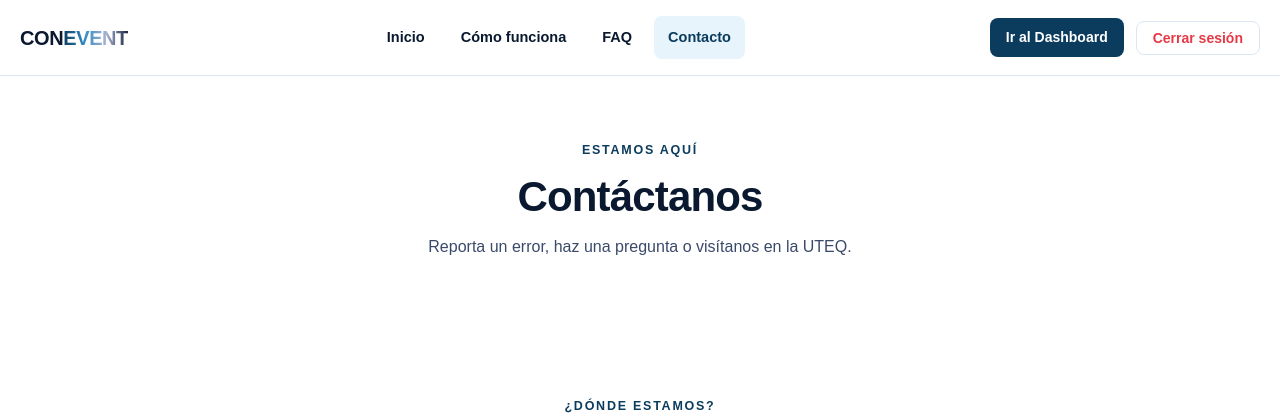
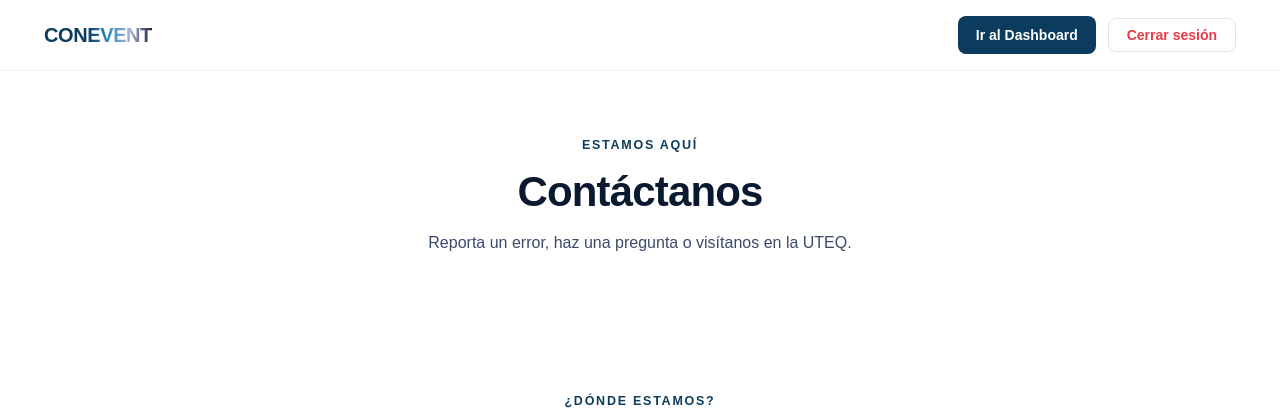
Before and after one commit to LuisRGA18/conevent, a Django app: page /contacto/ in a window 1280 px wide. Shown: the top 420 px of the page. Run offline with Django 5.2, Linux system fonts and the light colour scheme; the visitor is signed in with stand-in values (Sample User, id 1); parts of the project's set-up code (start-up, migrations or seed data) failed here and were passed over; some libraries are stand-ins or nearby versions.

Commit message:
style(templates): ocultar enlaces publicos y redirigir logo al portal de eventos para usuarios autenticados

```diff
--- a/templates/landing_base.html
+++ b/templates/landing_base.html
@@ -399,7 +399,7 @@ footer{ background: var(--black-soft); color: var(--gray-300); padding: 70px 0 3
   .footer-top{ grid-template-columns: 1fr 1fr; }
 }
 @media (max-width: 720px){
-  .nav-menu, .nav-links, .nav-right .btn, .nav-actions .btn-dashboard, .nav-actions form, .nav-actions .btn-login, .nav-actions .btn-register{ display:none; }
+  .nav-menu, .nav-links, .nav-right .btn, .nav-actions .btn-login, .nav-actions .btn-register{ display:none; }
   .lang-badge{ display:none; }
   .nav-toggle{ display:flex; }
   .nav-menu-mobile{
@@ -580,67 +580,65 @@ footer{ background: var(--black-soft); color: var(--gray-300); padding: 70px 0 3
 <button id="btn-top" onclick="window.scrollTo({top:0,behavior:'smooth'})" aria-label="Volver arriba">↑</button>
 
 <!-- HEADER — igual en todas las páginas -->
-<header>
+<header class="navbar" style="position: sticky; top:0; z-index:100; background: #ffffff; border-bottom: 1px solid #eef2f6;">
   <input type="checkbox" id="nav-toggle" class="nav-toggle-input">
-  <div class="container nav">
-    <a href="{% url 'landing' %}" class="logo">CON<span>EVENT</span></a>
+  <div class="container nav" style="display: flex; justify-content: space-between; align-items: center; padding: 16px 24px;">
 
-    <!-- Enlaces de navegación principales -->
-    <div class="nav-links nav-menu" aria-label="Navegación principal">
-      <a href="{% url 'landing' %}" class="nav-link {% block nav_home %}{% endblock %}">Inicio</a>
-      <a href="{% url 'landing_funciona' %}" class="nav-link {% block nav_funciona %}{% endblock %}">Cómo funciona</a>
-      <a href="{% url 'landing_faq' %}" class="nav-link {% block nav_faq %}{% endblock %}">FAQ</a>
-      <a href="{% url 'landing_contacto' %}" class="nav-link {% block nav_contacto %}{% endblock %}">Contacto</a>
+    <!-- LOGO -->
+    <div class="nav-brand">
+      <a href="{% if request.user.is_authenticated %}{% url 'eventos_portal' %}{% else %}{% url 'landing' %}{% endif %}" class="logo" style="text-decoration: none; font-weight: 800; font-size: 20px; color: #0b3c5d;">
+        CON<span>EVENT</span>
+      </a>
     </div>
 
-    <!-- Bloque de acciones / Estado de Sesión -->
+    <!-- ENLACES INFORMATIVOS (SOLO VISIBLES SI NO HA INICIADO SESIÓN) -->
+    {% if not request.user.is_authenticated %}
+    <div class="nav-links nav-menu" aria-label="Navegación principal" style="display: flex; gap: 24px;">
+      <a href="{% url 'landing' %}" class="nav-link {% block nav_home %}{% endblock %}" style="text-decoration: none; color: #0a192f; font-weight: 500;">Inicio</a>
+      <a href="{% url 'landing_funciona' %}" class="nav-link {% block nav_funciona %}{% endblock %}" style="text-decoration: none; color: #0a192f; font-weight: 500;">Cómo funciona</a>
+      <a href="{% url 'landing_faq' %}" class="nav-link {% block nav_faq %}{% endblock %}" style="text-decoration: none; color: #0a192f; font-weight: 500;">FAQ</a>
+      <a href="{% url 'landing_contacto' %}" class="nav-link {% block nav_contacto %}{% endblock %}" style="text-decoration: none; color: #0a192f; font-weight: 500;">Contacto</a>
+    </div>
+    {% endif %}
+
+    <!-- BOTONES DE ACCIÓN (DINÁMICOS SEGÚN SESIÓN) -->
     <div class="nav-actions nav-right" style="display: flex; align-items: center; gap: 12px;">
       {% if request.user.is_authenticated %}
-        <!-- 🟢 SI EL USUARIO YA INICIÓ SESIÓN -->
-        <a href="{% url 'index' %}" class="btn-dashboard" style="padding: 8px 16px; background: #0b3c5d; color: #ffffff; border-radius: 8px; text-decoration: none; font-weight: 600; font-size: 14px;">
+        <!-- USUARIO AUTENTICADO: Solo Dashboard y Logout -->
+        <a href="{% url 'index' %}" class="btn-dashboard" style="padding: 8px 18px; background: #0b3c5d; color: #ffffff; border-radius: 8px; text-decoration: none; font-weight: 600; font-size: 14px;">
           Ir al Dashboard
         </a>
 
         <form method="POST" action="{% url 'logout' %}" style="display: inline; margin: 0;">
           {% csrf_token %}
-          <button type="submit" class="btn-logout" style="padding: 8px 16px; background: transparent; border: 1.5px solid #dce6f0; color: #e63946; border-radius: 8px; font-weight: 600; font-size: 14px; cursor: pointer;">
+          <button type="submit" class="btn-logout" style="padding: 8px 18px; background: transparent; border: 1.5px solid #dce6f0; color: #e63946; border-radius: 8px; font-weight: 600; font-size: 14px; cursor: pointer;">
             Cerrar sesión
           </button>
         </form>
       {% else %}
-        <!-- 🔴 SI EL USUARIO NO HA INICIADO SESIÓN -->
-        <a href="{% url 'login' %}" class="btn-login" style="padding: 8px 16px; border: 1.5px solid #0b3c5d; color: #0b3c5d; border-radius: 99px; text-decoration: none; font-weight: 600; font-size: 14px;">
+        <!-- USUARIO ANÓNIMO: Login y Registro -->
+        <a href="{% url 'login' %}" class="btn-login" style="padding: 8px 18px; border: 1.5px solid #0b3c5d; color: #0b3c5d; border-radius: 99px; text-decoration: none; font-weight: 600; font-size: 14px;">
           Iniciar sesión
         </a>
-        <a href="{% url 'registro' %}" class="btn-register" style="padding: 8px 16px; background: #328cc1; color: #ffffff; border-radius: 99px; text-decoration: none; font-weight: 600; font-size: 14px;">
+        <a href="{% url 'registro' %}" class="btn-register" style="padding: 8px 18px; background: #328cc1; color: #ffffff; border-radius: 99px; text-decoration: none; font-weight: 600; font-size: 14px;">
           Registrarse
         </a>
+        <label for="nav-toggle" class="nav-toggle" aria-label="Abrir menú">
+          <span></span><span></span><span></span>
+        </label>
       {% endif %}
-      <label for="nav-toggle" class="nav-toggle" aria-label="Abrir menú">
-        <span></span><span></span><span></span>
-      </label>
     </div>
 
+    {% if not request.user.is_authenticated %}
     <nav class="nav-menu-mobile" aria-label="Navegación móvil">
       <a href="{% url 'landing' %}">Inicio</a>
       <a href="{% url 'landing_funciona' %}">Cómo funciona</a>
       <a href="{% url 'landing_faq' %}">FAQ</a>
       <a href="{% url 'landing_contacto' %}">Contacto</a>
-      {% if request.user.is_authenticated %}
-        <a href="{% url 'index' %}" class="btn-dashboard" style="margin-top:10px; padding: 10px 16px; background: #0b3c5d; color: #ffffff; border-radius: 8px; text-decoration: none; font-weight: 600; font-size: 14px; text-align: center;">
-          Ir al Dashboard
-        </a>
-        <form method="POST" action="{% url 'logout' %}" style="margin-top:8px;">
-          {% csrf_token %}
-          <button type="submit" class="btn-logout" style="width: 100%; padding: 10px 16px; background: transparent; border: 1.5px solid #dce6f0; color: #e63946; border-radius: 8px; font-weight: 600; font-size: 14px; cursor: pointer; text-align: center;">
-            Cerrar sesión
-          </button>
-        </form>
-      {% else %}
-        <a href="{% url 'login' %}" class="btn btn-outline btn-sm" style="margin-top:10px;">Iniciar sesión</a>
-        <a href="{% url 'registro' %}" class="btn btn-glow btn-sm" style="margin-top:8px;">Registrarse</a>
-      {% endif %}
+      <a href="{% url 'login' %}" class="btn btn-outline btn-sm" style="margin-top:10px;">Iniciar sesión</a>
+      <a href="{% url 'registro' %}" class="btn btn-glow btn-sm" style="margin-top:8px;">Registrarse</a>
     </nav>
+    {% endif %}
   </div>
 </header>
 
```
